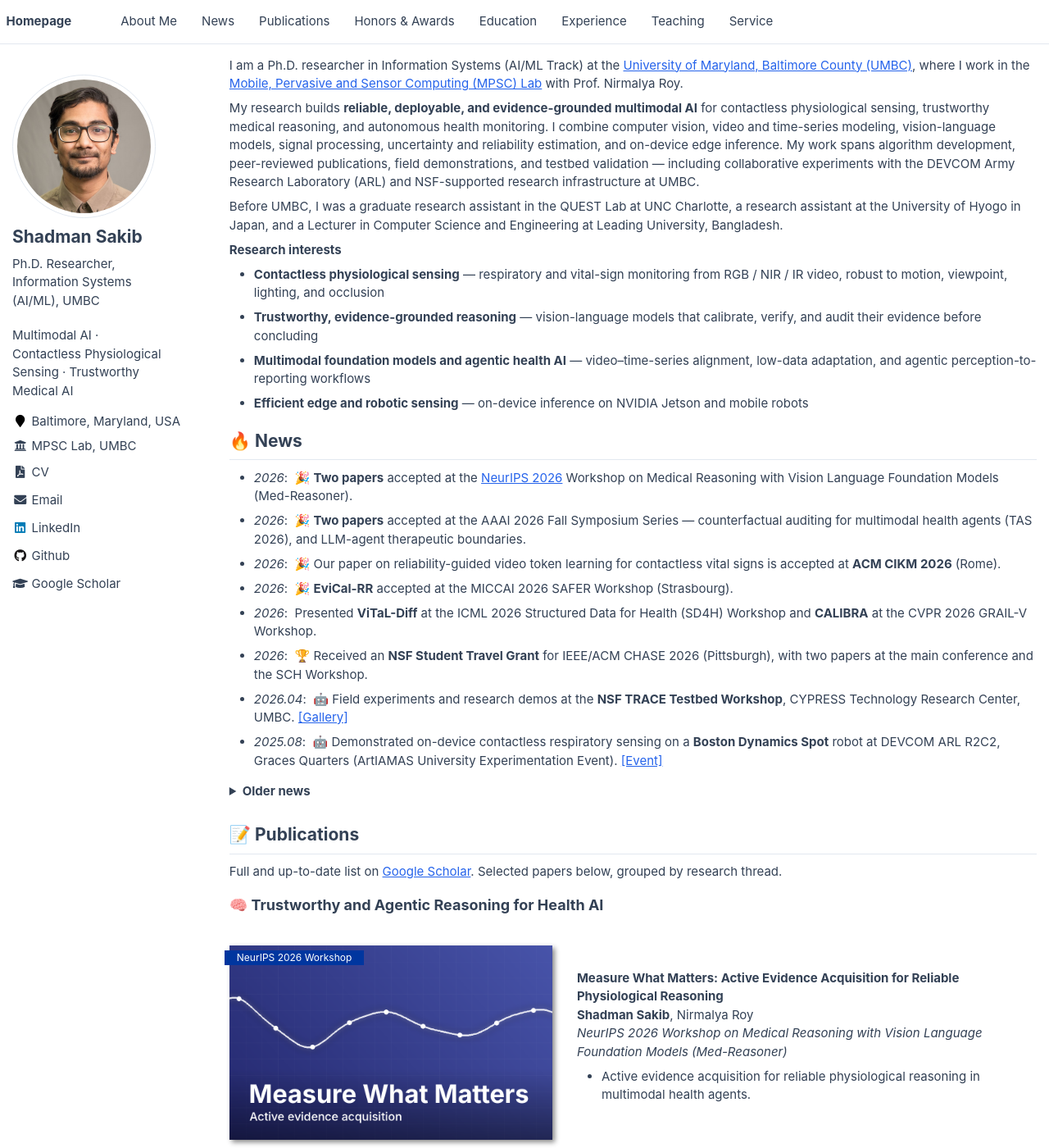
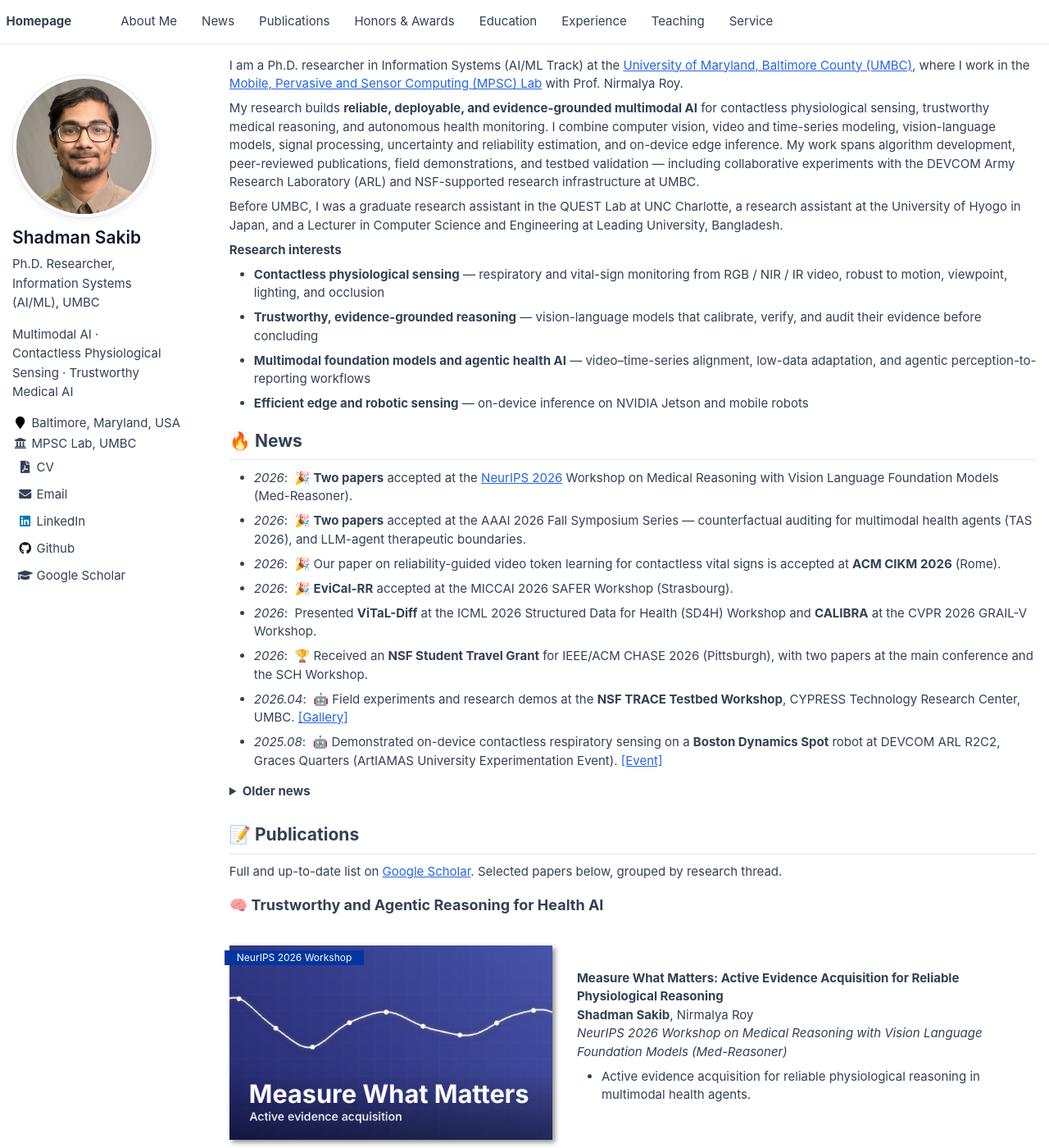
Before and after one commit to sakibshadman/sakibshadman.github.io, a Jekyll site: the page built from _pages/about.md, in a window 1280 px wide and 1400 px high. Shown: the whole window at 82% size. Built offline with Jekyll 4.4.1, drawn with Linux system fonts in a browser that asks for light colours.

Commit message:
Update _sidebar.scss

```diff
--- a/_sass/_sidebar.scss
+++ b/_sass/_sidebar.scss
@@ -7,47 +7,65 @@
    ========================================================================== */
 
 .sidebar {
-  -webkit-transform: translate3d(0, 0 , 0);
-          transform: translate3d(0, 0 , 0);
+  -webkit-transform: translate3d(0, 0, 0);
+          transform: translate3d(0, 0, 0);
 
   @include clearfix();
-  margin-bottom: 1em;
+
+  margin-bottom: 1.5em;
+  color: $text-color;
 
   @include breakpoint($large) {
     @include span(2 of 12);
+
     opacity: 1;
-    -webkit-transition: opacity 0.2s ease-in-out;
-            transition: opacity 0.2s ease-in-out;
+
+    -webkit-transition: $global-transition;
+            transition: $global-transition;
 
     &:hover {
       opacity: 1;
     }
   }
 
-
   @include breakpoint($x-large) {
     padding-right: 0;
   }
 
-  h2, h3, h4, h5, h6 {
-    margin-bottom: 0;
-    font-family: $sans-serif-narrow;
+  h2,
+  h3,
+  h4,
+  h5,
+  h6 {
+    margin-top: 0;
+    margin-bottom: 0.35em;
+    font-family: $header-font-family;
+    color: $primary-color;
+    font-weight: 600;
   }
 
-  h3, h4 {
+  h3,
+  h4 {
     font-size: $type-size-5;
   }
 
-  p, li {
-    font-family: $sans-serif;
+  p,
+  li {
+    font-family: $global-font-family;
     font-size: $type-size-6;
-    line-height: 1.5;
+    line-height: 1.55;
+    color: $text-color;
   }
 
   img {
     width: 100%;
   }
 }
+
+
+/*
+   Right sidebar
+   ========================================================================== */
 
 .sidebar__right {
   margin-bottom: 1em;
@@ -65,51 +83,70 @@
   }
 }
 
+
 /*
    Author profile and links
    ========================================================================== */
-.profile_box{
-  @include breakpoint($large) {
-    display: block;
-  }
+
+.profile_box {
   display: flex;
   justify-content: flex-start;
   align-content: flex-start;
   align-items: center;
+  gap: 0.75em;
+
+  @include breakpoint($large) {
+    display: block;
+  }
 }
+
+
+/*
+   Avatar
+   ========================================================================== */
 
 .author__avatar {
   display: table-cell;
   vertical-align: top;
-  width: 75px;
-  // set width only, for non-square avatars
-  // height: 36px;
+  width: 78px;
 
   @include breakpoint($large) {
     display: block;
     width: auto;
     height: auto;
+    margin-bottom: 0.75em;
   }
 
   img {
     max-width: 175px;
     min-width: 75px;
+
     border-radius: 50%;
+    object-fit: cover;
+
+    box-shadow: 0 2px 8px rgba(15, 23, 42, 0.08);
 
     @include breakpoint($large) {
-      padding: 5px;
+      padding: 4px;
       border: 1px solid $border-color;
+      background-color: $body-color;
     }
   }
 }
 
+
+/*
+   Author content
+   ========================================================================== */
+
 .author__content {
   display: table-cell;
   vertical-align: top;
+
   padding-left: 10px;
   min-width: 120px;
-  // padding-right: 25px;
-  line-height: 1;
+
+  line-height: 1.3;
 
   @include breakpoint($large) {
     display: block;
@@ -119,41 +156,70 @@
   }
 }
 
+
+/*
+   Name
+   ========================================================================== */
+
 .author__name {
   margin: 0;
+  color: $primary-color;
+  font-family: $header-font-family;
+  font-weight: 650;
+  line-height: 1.25;
 
   @include breakpoint($large) {
-    margin-top: 10px;
-    margin-bottom: 10px;
+    margin-top: 8px;
+    margin-bottom: 8px;
   }
 }
 
 .sidebar .author__name {
+  font-family: $header-font-family;
+  font-size: $type-size-4;
+
   @include breakpoint($medium) {
     font-size: $type-size-3;
   }
-  font-family: $sans-serif;
-  font-size: $type-size-4;
 }
+
+
+/*
+   Bio
+   ========================================================================== */
 
 .author__bio {
   margin: 0;
+  color: $gray;
+  line-height: 1.5;
 
   @include breakpoint($large) {
-    margin-top: 10px;
-    margin-bottom: 20px;
+    margin-top: 4px;
+    margin-bottom: 16px;
   }
 }
+
+
+/*
+   Author URLs wrapper
+   ========================================================================== */
 
 .author__urls-wrapper {
   position: relative;
   display: table-cell;
   vertical-align: middle;
-  font-family: $sans-serif;
+
+  margin-left: auto;
+
+  font-family: $global-font-family;
+
   z-index: 10;
-  position: relative;
-  margin-left: auto;
   cursor: pointer;
+
+  @include breakpoint($large) {
+    display: block;
+    margin-left: 0;
+  }
 
   li:last-child {
     a {
@@ -161,39 +227,72 @@
     }
   }
 
-  @include breakpoint($large) {
-    display: block;
-  }
+  button {
+    width: 120px;
 
-  button {
     margin-bottom: 0;
-    width: 120px;
-    padding: 0.5em;
+    padding: 0.5em 0.75em;
+
+    border: 1px solid $border-color;
+    border-radius: $border-radius;
+
+    background-color: $body-color;
+    color: $primary-color;
+
+    font-family: $global-font-family;
+    font-size: $type-size-6;
+
+    cursor: pointer;
+
+    transition: $global-transition;
+
+    &:hover {
+      border-color: $link-color;
+      color: $link-color;
+      background-color: #f8fafc;
+    }
+
     @include breakpoint($large) {
       display: none;
     }
   }
 }
 
+
+/*
+   Author links menu
+   ========================================================================== */
+
 .author__urls {
   display: none;
+
   position: absolute;
   right: 0;
+
   margin-top: 15px;
-  padding: 10px;
+  padding: 10px 12px;
+
   list-style-type: none;
+
   border: 1px solid $border-color;
   border-radius: $border-radius;
-  background: #fff;
+
+  background: $body-color;
+
   z-index: -1;
-  box-shadow: 0 0 10px rgba(#000, 0.25);
+
+  box-shadow: 0 8px 24px rgba(15, 23, 42, 0.12);
+
   cursor: default;
 
   @include breakpoint($large) {
     display: block;
+
     position: relative;
+
     margin: 0;
     padding: 0;
+
     border: 0;
     background: transparent;
     box-shadow: none;
@@ -202,13 +301,17 @@
   &:before {
     display: block;
     content: "";
+
     position: absolute;
     top: -11px;
     left: calc(50% - 10px);
+
     width: 0;
+
     border-style: solid;
     border-width: 0 10px 10px;
     border-color: $border-color transparent;
+
     z-index: 0;
 
     @include breakpoint($large) {
@@ -219,13 +322,17 @@
   &:after {
     display: block;
     content: "";
+
     position: absolute;
     top: -10px;
     left: calc(50% - 10px);
+
     width: 0;
+
     border-style: solid;
     border-width: 0 10px 10px;
-    border-color: #fff transparent;
+    border-color: $body-color transparent;
+
     z-index: 1;
 
     @include breakpoint($large) {
@@ -235,35 +342,68 @@
 
   li {
     white-space: nowrap;
+    margin-bottom: 2px;
   }
 
   a {
     display: block;
-    margin-bottom: 5px;
-    padding-right: 5px;
-    padding-top: 2px;
-    padding-bottom: 2px;
-    color: inherit;
+
+    margin-bottom: 4px;
+    padding: 4px 6px;
+
+    border-radius: 4px;
+
+    color: $text-color;
+
     font-size: $type-size-5;
+    line-height: 1.4;
+
     text-decoration: none;
 
+    transition: $global-transition;
+
     &:hover {
-      text-decoration: underline;
+      color: $link-color;
+      background-color: #f8fafc;
+      text-decoration: none;
+    }
+
+    &:visited {
+      color: $text-color;
+    }
+
+    &:visited:hover {
+      color: $link-color;
     }
   }
 }
 
-.author__urls_sm{
-  padding: .25em;
-  font-size: 1.75em;
+
+/*
+   Small-screen social links
+   ========================================================================== */
+
+.author__urls_sm {
   display: block;
+
+  padding: 0.25em 0;
+
+  font-size: 1.5em;
+
   a {
-    color: inherit;
+    margin-right: 0.35em;
+
+    color: $gray;
     text-decoration: none;
+
+    transition: $global-transition;
+
     &:hover {
-      text-decoration: underline;
+      color: $link-color;
+      text-decoration: none;
     }
   }
+
   @include breakpoint($large) {
     display: none;
   }
```
